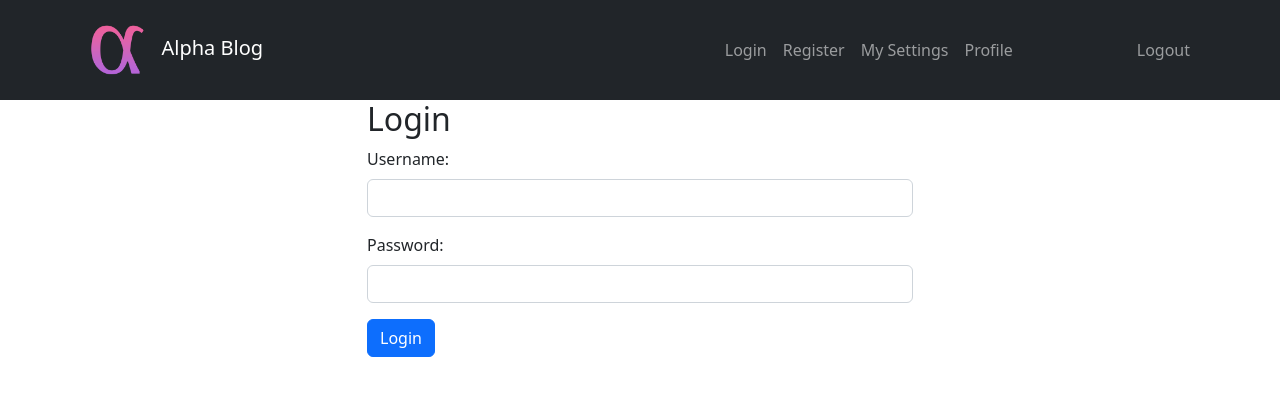
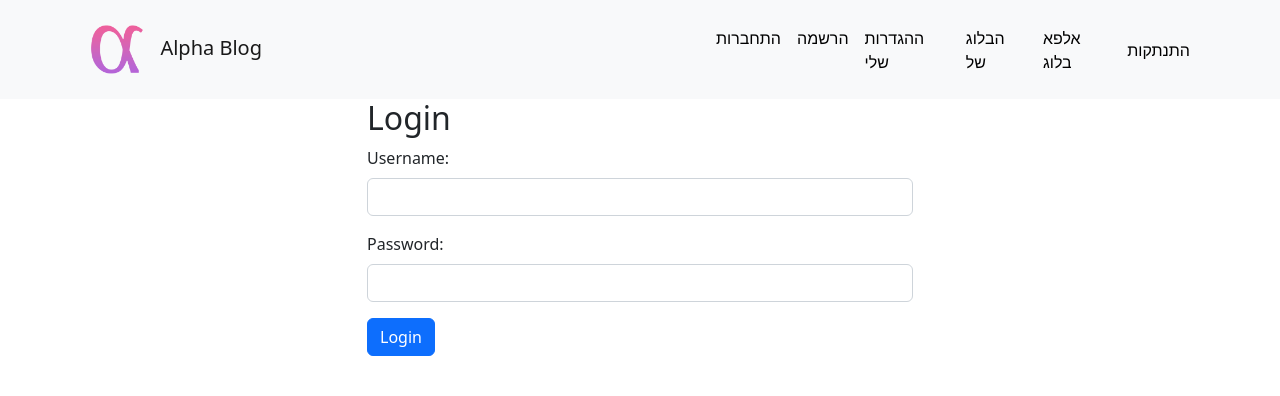
Before and after one commit to ben9992/alpha_blog_client, a React (Create React App) app: page /login in a window 1280 px wide. Shown: the top 396 px of the page. Built offline with nearby package versions, Linux system fonts and the light colour scheme; no server answers; sample sign-in values are in the browser's storage.

Commit message:
fix some css issues

```diff
--- a/src/App.js
+++ b/src/App.js
@@ -7,13 +7,21 @@ import { AdminDashboard } from "./Components/Admin/AdminDashboard";
 import AdminRoutes from "./Components/Auth/AdminRoutes";
 import UserDashboard from "./Components/User/UserDashboard";
 import UserProfile from "./Components/User/UserProfile";
+import { ThemeProvider } from "react-bootstrap";
 
 import "bootstrap/dist/css/bootstrap.min.css";
 import NavBar from "./Components/NavBar";
 
 function App() {
+	const theme = {
+		// colors: {
+		//   primary: '#007bff',
+		//   secondary: '#28a745',
+		// },
+	};
+
 	return (
-		<>
+		<ThemeProvider theme={theme}>
 			<NavBar></NavBar>
 			<Router>
 				<Routes>
@@ -32,7 +40,7 @@ function App() {
 					<Route path="/user-dashboard" element={<UserDashboard />} />
 				</Routes>
 			</Router>
-		</>
+		</ThemeProvider>
 	);
 }
 
--- a/src/Components/NavBar.jsx
+++ b/src/Components/NavBar.jsx
@@ -36,7 +36,7 @@ function NavBar() {
 	}, []);
 
 	return (
-		<Navbar bg="dark" variant="dark" expand="lg" className="sticky-top">
+		<Navbar expand="lg" className="sticky-top navbar-custom">
 			<Container>
 				<Navbar.Brand href="/">
 					<Image style={{ width: "12%" }} src={logo} /> Alpha Blog
@@ -44,21 +44,35 @@ function NavBar() {
 				<Navbar.Toggle aria-controls="basic-navbar-nav" />
 				<Navbar.Collapse id="basic-navbar-nav">
 					<Nav className="me-auto">
-						<Nav.Link href="/Login">Login</Nav.Link>
-						<Nav.Link href="/Register">Register</Nav.Link>
+						<Nav.Link className="nav-text-custom" href="/Login">
+							התחברות
+						</Nav.Link>
+						<Nav.Link className="nav-text-custom" href="/Register">
+							הרשמה
+						</Nav.Link>
 						{isAdminLoggedIn && (
-							<Nav.Link href="/admin-dashboard">Admin</Nav.Link>
+							<Nav.Link href="/admin-dashboard">מנהל</Nav.Link>
 						)}
-						<Nav.Link href="/user-dashboard">My Settings</Nav.Link>
+						<Nav.Link className="nav-text-custom" href="/user-dashboard">
+							ההגדרות שלי
+						</Nav.Link>
 						{userId && (
-							<Nav.Link href={`/user/${userId}`}>
-								{user ? user.username + "`s " : ""} Profile
+							<Nav.Link className="nav-text-custom" href={`/user/${userId}`}>
+								{user ? user.username + "" : ""} הבלוג של
 							</Nav.Link>
 						)}
+
+						<Nav.Link className="nav-text-custom" href="/">
+							אלפא בלוג
+						</Nav.Link>
 					</Nav>
 
 					<Nav>
-						{userId && <Nav.Link onClick={handleLogout}>Logout</Nav.Link>}
+						{userId && (
+							<Nav.Link className="nav-text-custom" onClick={handleLogout}>
+								התנתקות
+							</Nav.Link>
+						)}
 					</Nav>
 				</Navbar.Collapse>
 			</Container>
--- a/src/Components/Posts/EditComment.jsx
+++ b/src/Components/Posts/EditComment.jsx
@@ -47,10 +47,10 @@ function EditComment(props) {
         <Modal.Body>
           <Form onSubmit={handleSubmit}>
             <Form.Group controlId="formPostContent">
-              <Form.Label>תוכן</Form.Label>
               <Form.Control
+                style={{ resize: "none" }}
                 as="textarea"
-                rows={3}
+                rows={7}
                 name="content"
                 placeholder="כתוב\כיתבי תגובה"
                 value={commentData.content}
--- a/src/Components/Posts/EditPost.jsx
+++ b/src/Components/Posts/EditPost.jsx
@@ -47,10 +47,10 @@ function EditPost(props) {
         <Modal.Body>
           <Form onSubmit={handleSubmit}>
             <Form.Group controlId="formPostContent">
-              <Form.Label>תוכן</Form.Label>
               <Form.Control
+                style={{ resize: "none" }}
                 as="textarea"
-                rows={3}
+                rows={7}
                 name="content"
                 placeholder="כתוב\כיתבי תגובה לפוסט"
                 value={postData.content}
--- a/src/Components/Posts/NewPost.jsx
+++ b/src/Components/Posts/NewPost.jsx
@@ -36,7 +36,11 @@ function NewPost(props) {
 
 	return (
 		<div className="rtl" style={{ margin: "1rem" }}>
-			<Button variant="primary" onClick={handleShowModal}>
+			<Button
+				variant="secondary"
+				style={{ marginRight: "24.5%" }}
+				onClick={handleShowModal}
+			>
 				פוסט חדש
 			</Button>
 
@@ -48,10 +52,10 @@ function NewPost(props) {
 				<Modal.Body>
 					<Form onSubmit={handleSubmit}>
 						<Form.Group controlId="formPostContent">
-							<Form.Label>תוכן</Form.Label>
 							<Form.Control
+								style={{ resize: "none" }}
 								as="textarea"
-								rows={3}
+								rows={7}
 								name="content"
 								placeholder="כתוב\כיתבי תגובה לפוסט"
 								value={postData.content}
--- a/src/Components/Posts/PostsList.jsx
+++ b/src/Components/Posts/PostsList.jsx
@@ -66,7 +66,20 @@ const PostsList = (props) => {
 		const datetimeArray = datetime
 			.substring(0, datetime.lastIndexOf(":"))
 			.split("T");
-		return `${datetimeArray[0]} ${datetimeArray[1]}`;
+
+		let date = new Date(`${datetimeArray[0]} ${datetimeArray[1]}`);
+
+		let formattedDate = [
+			("0" + date.getDate()).slice(-2), // DD
+			("0" + (date.getMonth() + 1)).slice(-2), // MM
+			date.getFullYear(), // YYYY
+		].join("/");
+
+		let formattedTime = [
+			("0" + date.getHours()).slice(-2), // HH
+			("0" + date.getMinutes()).slice(-2), // MM
+		].join(":");
+		return formattedTime + " " + formattedDate;
 	};
 
 	const handleImageClick = (userId) => {
@@ -100,18 +113,18 @@ const PostsList = (props) => {
 			{isUserFound && <NewPost onClose={handleModalClose} />}
 			{posts.map((post) => (
 				<div key={post._id} style={{ padding: "1rem", display: "contents" }}>
-					<Card className="my-3" style={{ width: "70%" }}>
+					<Card className="my-3" style={{ width: "50%", margin: "2rem" }}>
 						<Card.Header>
 							<Row>
 								<Col
 									onClick={() => {
 										handleImageClick(post.user._id);
 									}}
-									className="clickable col-md-1"
+									className="icon clickable col-md-1"
 									style={{ marginRight: "1rem" }}
 								>
 									<Image
-										style={{ width: "100%" }}
+										style={{ width: "180%" }}
 										src={
 											process.env.REACT_APP_API_SERVER_URL +
 											post.user.profileImage
@@ -195,6 +208,7 @@ const PostsList = (props) => {
 									<Form.Group controlId="exampleForm.ControlTextarea1">
 										<Form.Label></Form.Label>
 										<Form.Control
+											style={{ resize: "none" }}
 											as="textarea"
 											rows={3}
 											value={commentText}
--- a/src/index.css
+++ b/src/index.css
@@ -1,18 +1,20 @@
 body {
 	margin: 0;
-  font-family: -apple-system, BlinkMacSystemFont, 'Segoe UI', 'Roboto', 'Oxygen',
-    'Ubuntu', 'Cantarell', 'Fira Sans', 'Droid Sans', 'Helvetica Neue',
+	font-family: -apple-system, BlinkMacSystemFont, "Segoe UI", "Roboto", "Oxygen",
+		"Ubuntu", "Cantarell", "Fira Sans", "Droid Sans", "Helvetica Neue",
 		sans-serif;
 	-webkit-font-smoothing: antialiased;
 	-moz-osx-font-smoothing: grayscale;
 }
 
 code {
-  font-family: source-code-pro, Menlo, Monaco, Consolas, 'Courier New',
+	font-family: source-code-pro, Menlo, Monaco, Consolas, "Courier New",
 		monospace;
 }
 
-.rtl { direction: rtl;}
+.rtl {
+	direction: rtl;
+}
 
 .clickable:hover {
 	cursor: pointer;
@@ -20,5 +22,47 @@ code {
 
 .modal-header.modal-title.h4 {
 	margin-left: 5rem;
-  border-bottom: 0 !important
+	border-bottom: 0 !important;
 }
+
+.navbar-custom {
+	background-color: #f8f9fa !important;
+}
+
+.nav-text-custom {
+	color: #000000 !important;
+}
+
+.modal-dialog {
+	margin-right: 41.4% !important;
+	margin-top: 10% !important;
+}
+
+.modal-header .btn-close {
+	margin: 0 !important;
+}
+
+.modal-header {
+	direction: rtl;
+}
+
+.modal-content {
+	width: 130% !important;
+}
+
+.form-control {
+	direction: rtl !important;
+}
+
+@media only screen and (max-width: 450px) {
+	.card {
+		width: auto !important;
+		margin: 1rem !important;
+	}
+	.icon {
+		margin-right: -16% !important;
+	}
+	.rounded-circle {
+		width: 60% !important;
+	}
+}
```
Lines whose indentation alone changed are shown as unchanged.
